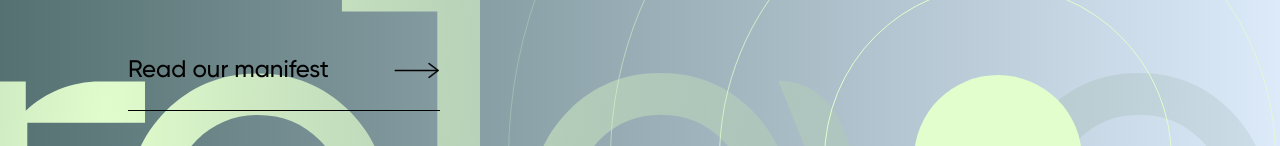
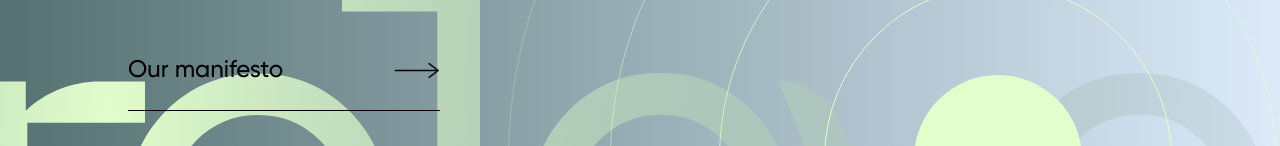
Before and after one commit to denisgrabina/denisgrabina, a website: page index.html in a window 1280 px wide. Shown: the part 502-648 px from the top of the page. Drawn offline with Linux system fonts and the light colour scheme; a script that the page names is missing.

Commit message:
Update index.html

```diff
--- a/index.html
+++ b/index.html
@@ -68,7 +68,7 @@
            Get actionable insights that shake up the market. Improve your business performance with research and analysis.
           </h2>
           <a href="https://medium.com/@releven/releven-manifesto-5317cd3fa362" class="link-manifest" target="_blank">
-            <span class="link-text">Read our manifest</span>
+            <span class="link-text">Our manifesto</span>
             <svg
               width="46"
               height="17"
```
